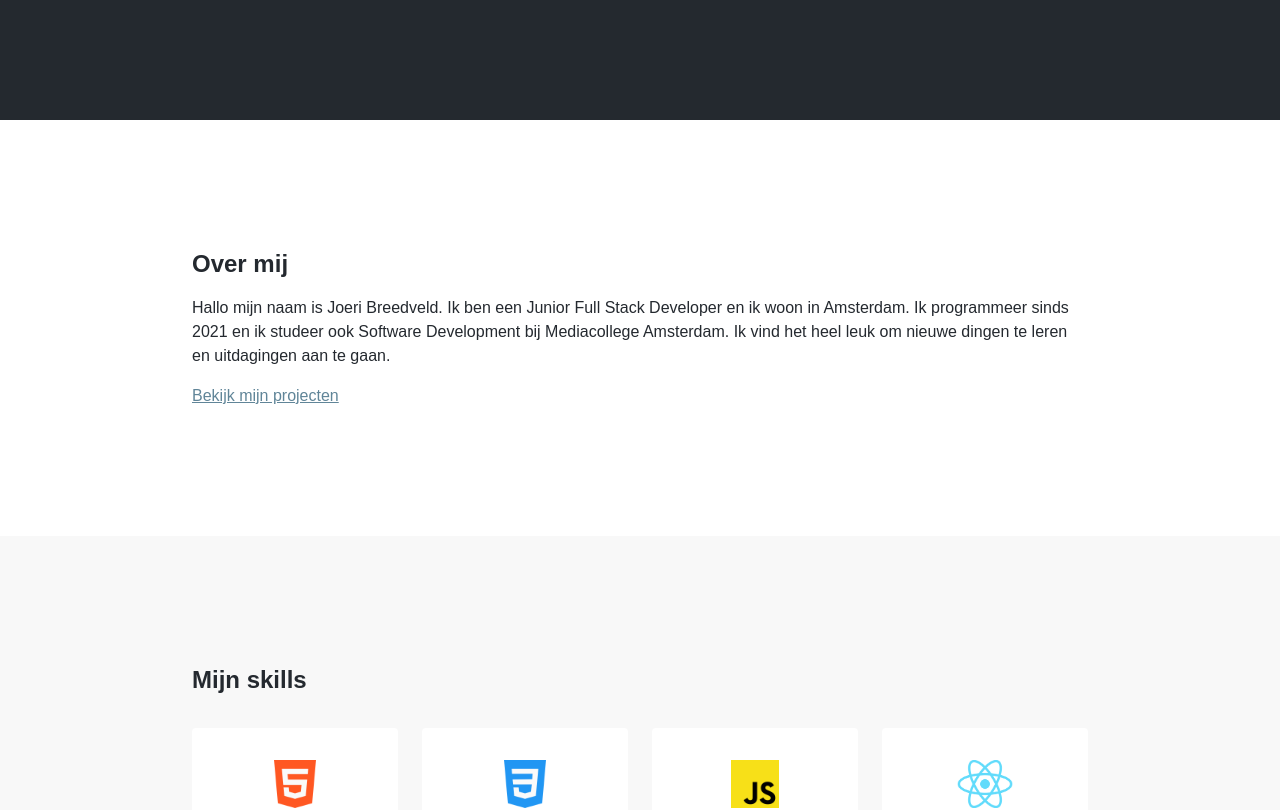
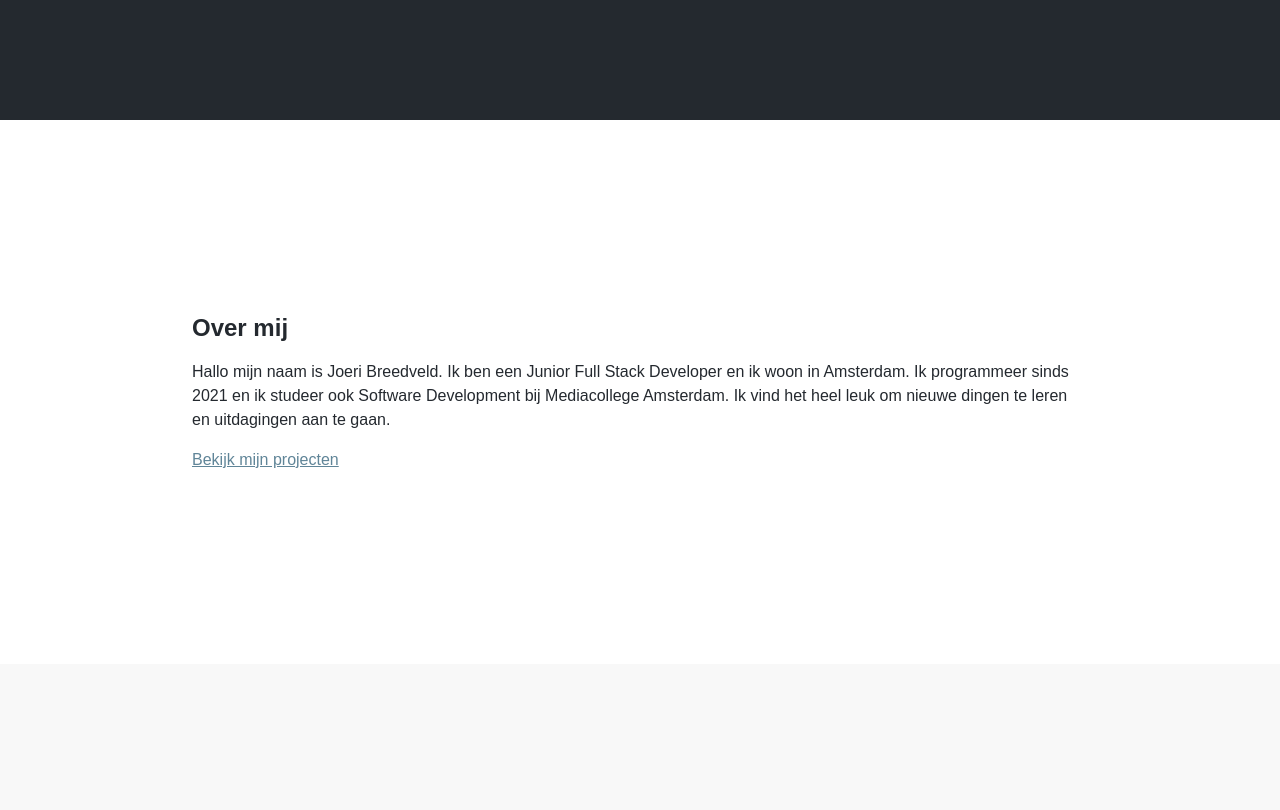
Before and after one commit to joeribreedveld/portfolio-website-v4, a Next.js app: page / in a window 1280 px wide. Shown: the part 680-1490 px from the top of the page. Built offline with nearby package versions, Linux system fonts and the light colour scheme.

Commit message:
feat(padding): change page padding y

```diff
--- a/styles/globals.css
+++ b/styles/globals.css
@@ -13,7 +13,7 @@
     }
 
     .page-padding-y {
-        @apply pb-32 pt-32
+        @apply pb-48 pt-48
     }
 
     .navbar-gap {
```
